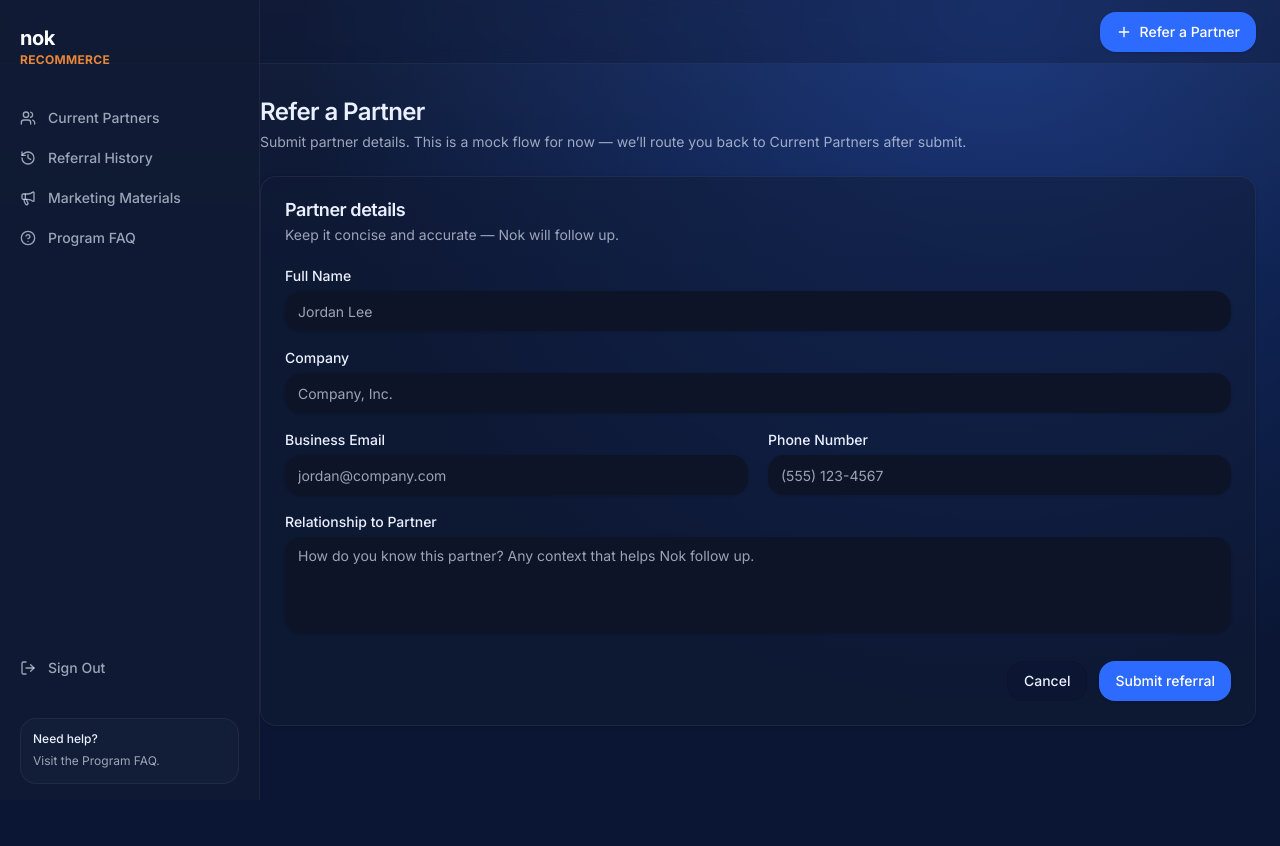
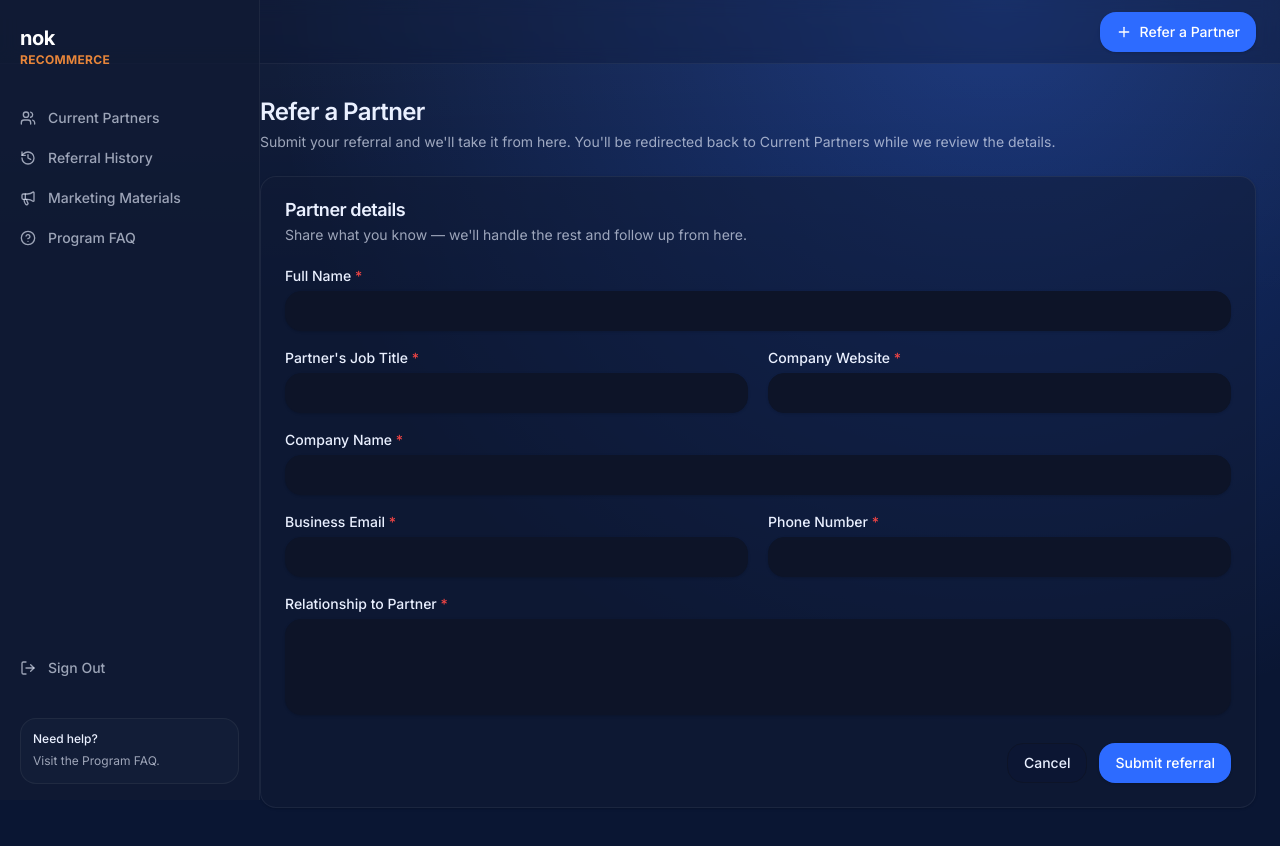
Before and after one commit to carson-am/nok-referral-program, a Next.js app: page /dashboard/refer in a window 1280 px wide. Shown: the top 846 px of the page. Before the commit the page ends 800 px from the top, so only its background shows below. Built offline with nearby package versions, Linux system fonts and the light colour scheme.

Commit message:
Refer A Partner Page

```diff
--- a/src/app/dashboard/current-partners/page.tsx
+++ b/src/app/dashboard/current-partners/page.tsx
@@ -1,8 +1,24 @@
+"use client";
+
+import { useEffect } from "react";
+import { toast } from "sonner";
+
 import { PartnersTable } from "@/components/partners/PartnersTable";
 import { Card, CardContent, CardDescription, CardHeader, CardTitle } from "@/components/ui/card";
 import { MOCK_PARTNERS } from "@/lib/mock/partners";
 
+const REFERRAL_SUCCESS_KEY = "referralSuccess";
+
 export default function CurrentPartnersPage() {
+  useEffect(() => {
+    if (typeof sessionStorage === "undefined") return;
+    const flag = sessionStorage.getItem(REFERRAL_SUCCESS_KEY);
+    if (flag) {
+      toast.success("Your response has been recorded.");
+      sessionStorage.removeItem(REFERRAL_SUCCESS_KEY);
+    }
+  }, []);
+
   return (
     <div className="space-y-6">
       <div>
--- a/src/app/dashboard/refer/page.tsx
+++ b/src/app/dashboard/refer/page.tsx
@@ -1,86 +1,205 @@
 "use client";
 
 import { useRouter } from "next/navigation";
+import { useForm } from "react-hook-form";
+import { zodResolver } from "@hookform/resolvers/zod";
+import { z } from "zod";
 
 import { Button } from "@/components/ui/button";
 import { Card, CardContent, CardDescription, CardHeader, CardTitle } from "@/components/ui/card";
+import {
+  Form,
+  FormControl,
+  FormField,
+  FormItem,
+  FormLabel,
+  FormMessage,
+} from "@/components/ui/form";
 import { Input } from "@/components/ui/input";
-import { Label } from "@/components/ui/label";
 import { Textarea } from "@/components/ui/textarea";
+
+const referSchema = z.object({
+  fullName: z.string().min(1, "This field is required."),
+  jobTitle: z.string().min(1, "This field is required."),
+  companyName: z.string().min(1, "This field is required."),
+  companyWebsite: z.string().min(1, "This field is required."),
+  email: z.string().min(1, "This field is required.").email("Invalid email address."),
+  phone: z.string().min(1, "This field is required."),
+  relationship: z.string().min(1, "This field is required."),
+});
+
+type ReferValues = z.infer<typeof referSchema>;
+
+const defaultValues: ReferValues = {
+  fullName: "",
+  jobTitle: "",
+  companyName: "",
+  companyWebsite: "",
+  email: "",
+  phone: "",
+  relationship: "",
+};
+
+const REFERRAL_SUCCESS_KEY = "referralSuccess";
 
 export default function ReferPartnerPage() {
   const router = useRouter();
+  const form = useForm<ReferValues>({
+    resolver: zodResolver(referSchema),
+    defaultValues,
+  });
+
+  function onSubmit() {
+    if (typeof sessionStorage !== "undefined") {
+      sessionStorage.setItem(REFERRAL_SUCCESS_KEY, "1");
+    }
+    router.push("/dashboard/current-partners");
+  }
 
   return (
     <div className="space-y-6">
       <div>
-        <h1 className="text-2xl font-semibold tracking-tight text-foreground">Refer a Partner</h1>
+        <h1 className="text-2xl font-semibold tracking-tight text-foreground">
+          Refer a Partner
+        </h1>
         <p className="mt-1 text-sm text-muted-foreground">
-          Submit partner details. This is a mock flow for now — we’ll route you back to Current
-          Partners after submit.
+          Submit your referral and we&apos;ll take it from here. You&apos;ll be redirected back to
+          Current Partners while we review the details.
         </p>
       </div>
 
       <Card className="bg-card/50">
         <CardHeader>
           <CardTitle>Partner details</CardTitle>
-          <CardDescription>Keep it concise and accurate — Nok will follow up.</CardDescription>
+          <CardDescription>
+            Share what you know — we&apos;ll handle the rest and follow up from here.
+          </CardDescription>
         </CardHeader>
         <CardContent>
-          <form
-            className="grid gap-5"
-            onSubmit={(e) => {
-              e.preventDefault();
-              router.push("/dashboard/current-partners");
-            }}
-          >
-            <div className="grid gap-2">
-              <Label htmlFor="fullName">Full Name</Label>
-              <Input id="fullName" placeholder="Jordan Lee" autoComplete="name" required />
-            </div>
+          <Form {...form}>
+            <form className="grid gap-5" onSubmit={form.handleSubmit(onSubmit)}>
+              <FormField
+                control={form.control}
+                name="fullName"
+                render={({ field }) => (
+                  <FormItem>
+                    <FormLabel>
+                      Full Name <span className="text-destructive">*</span>
+                    </FormLabel>
+                    <FormControl>
+                      <Input autoComplete="name" {...field} />
+                    </FormControl>
+                    <FormMessage />
+                  </FormItem>
+                )}
+              />
 
-            <div className="grid gap-2">
-              <Label htmlFor="company">Company</Label>
-              <Input id="company" placeholder="Company, Inc." required />
-            </div>
-
-            <div className="grid gap-2 sm:grid-cols-2 sm:gap-5">
-              <div className="grid gap-2">
-                <Label htmlFor="email">Business Email</Label>
-                <Input
-                  id="email"
-                  type="email"
-                  placeholder="jordan@company.com"
-                  autoComplete="email"
-                  required
+              <div className="grid gap-5 sm:grid-cols-2 sm:gap-5">
+                <FormField
+                  control={form.control}
+                  name="jobTitle"
+                  render={({ field }) => (
+                    <FormItem>
+                      <FormLabel>
+                        Partner&apos;s Job Title <span className="text-destructive">*</span>
+                      </FormLabel>
+                      <FormControl>
+                        <Input {...field} />
+                      </FormControl>
+                      <FormMessage />
+                    </FormItem>
+                  )}
+                />
+                <FormField
+                  control={form.control}
+                  name="companyWebsite"
+                  render={({ field }) => (
+                    <FormItem>
+                      <FormLabel>
+                        Company Website <span className="text-destructive">*</span>
+                      </FormLabel>
+                      <FormControl>
+                        <Input type="url" inputMode="url" {...field} />
+                      </FormControl>
+                      <FormMessage />
+                    </FormItem>
+                  )}
                 />
               </div>
-              <div className="grid gap-2">
-                <Label htmlFor="phone">Phone Number</Label>
-                <Input
-                  id="phone"
-                  type="tel"
-                  placeholder="(555) 123-4567"
-                  autoComplete="tel"
+
+              <FormField
+                control={form.control}
+                name="companyName"
+                render={({ field }) => (
+                  <FormItem>
+                    <FormLabel>
+                      Company Name <span className="text-destructive">*</span>
+                    </FormLabel>
+                    <FormControl>
+                      <Input {...field} />
+                    </FormControl>
+                    <FormMessage />
+                  </FormItem>
+                )}
+              />
+
+              <div className="grid gap-5 sm:grid-cols-2 sm:gap-5">
+                <FormField
+                  control={form.control}
+                  name="email"
+                  render={({ field }) => (
+                    <FormItem>
+                      <FormLabel>
+                        Business Email <span className="text-destructive">*</span>
+                      </FormLabel>
+                      <FormControl>
+                        <Input type="email" autoComplete="email" {...field} />
+                      </FormControl>
+                      <FormMessage />
+                    </FormItem>
+                  )}
+                />
+                <FormField
+                  control={form.control}
+                  name="phone"
+                  render={({ field }) => (
+                    <FormItem>
+                      <FormLabel>
+                        Phone Number <span className="text-destructive">*</span>
+                      </FormLabel>
+                      <FormControl>
+                        <Input type="tel" autoComplete="tel" {...field} />
+                      </FormControl>
+                      <FormMessage />
+                    </FormItem>
+                  )}
                 />
               </div>
-            </div>
 
-            <div className="grid gap-2">
-              <Label htmlFor="relationship">Relationship to Partner</Label>
-              <Textarea
-                id="relationship"
-                placeholder="How do you know this partner? Any context that helps Nok follow up."
+              <FormField
+                control={form.control}
+                name="relationship"
+                render={({ field }) => (
+                  <FormItem>
+                    <FormLabel>
+                      Relationship to Partner <span className="text-destructive">*</span>
+                    </FormLabel>
+                    <FormControl>
+                      <Textarea {...field} />
+                    </FormControl>
+                    <FormMessage />
+                  </FormItem>
+                )}
               />
-            </div>
 
-            <div className="flex flex-col gap-3 pt-2 sm:flex-row sm:justify-end">
-              <Button type="button" variant="outline" onClick={() => router.back()}>
-                Cancel
-              </Button>
-              <Button type="submit">Submit referral</Button>
-            </div>
-          </form>
+              <div className="flex flex-col gap-3 pt-2 sm:flex-row sm:justify-end">
+                <Button type="button" variant="outline" onClick={() => router.back()}>
+                  Cancel
+                </Button>
+                <Button type="submit">Submit referral</Button>
+              </div>
+            </form>
+          </Form>
         </CardContent>
       </Card>
     </div>
```
